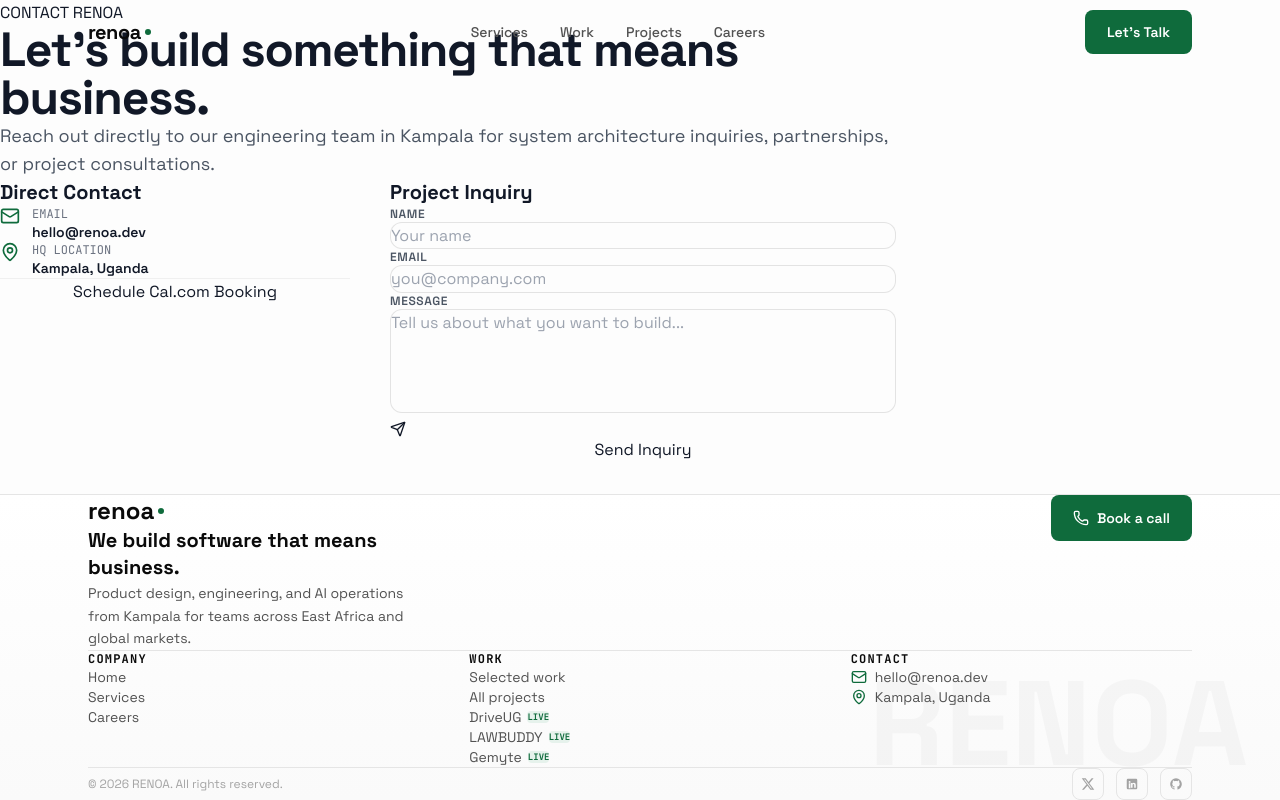
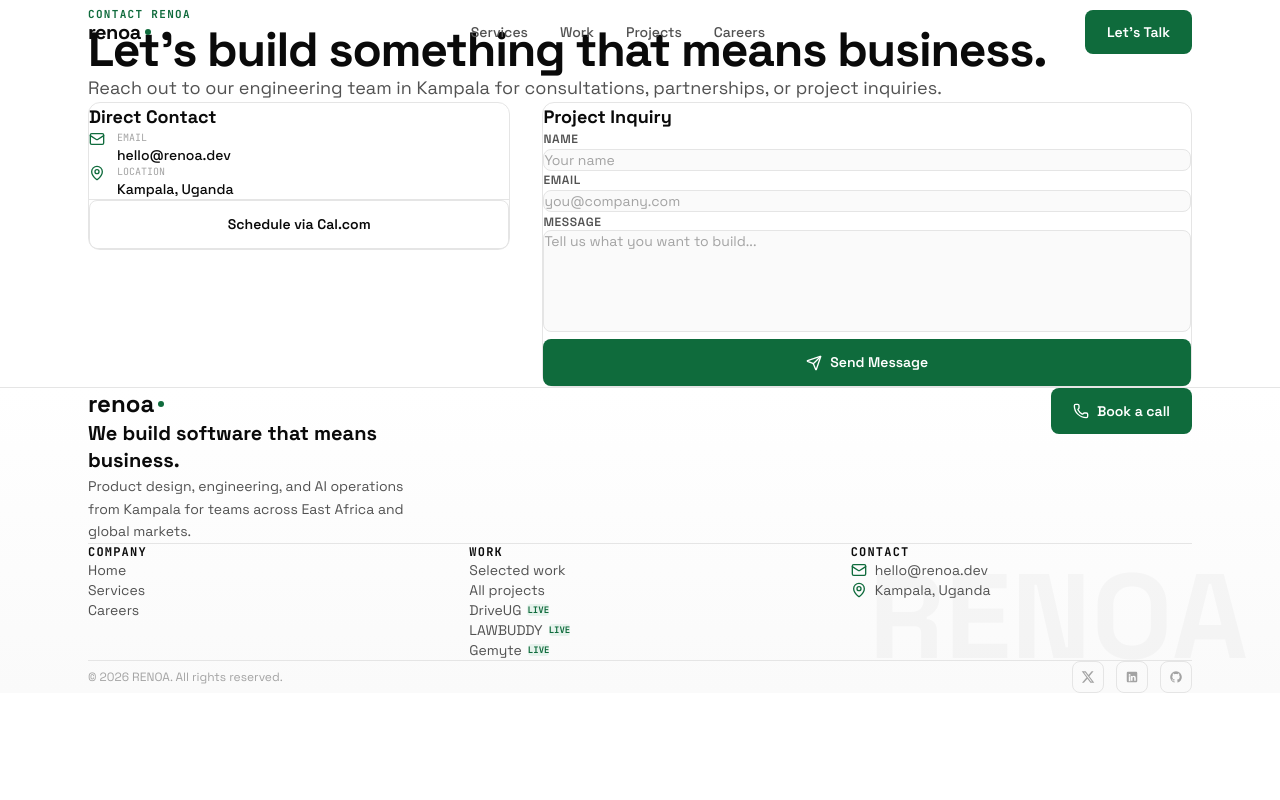
Before and after one commit to Ashelycole1/RENOA, a Next.js app: page /contact in a window 1280 px wide. Built offline with nearby package versions, Linux system fonts and the light colour scheme.

Commit message:
feat(pages): update Contact page with direct contact card and inquiry form

```diff
--- a/src/app/contact/page.tsx
+++ b/src/app/contact/page.tsx
@@ -9,132 +9,102 @@ import { Mail, MapPin, Send, CheckCircle2 } from "lucide-react";
 export default function ContactPage() {
   const [bookingOpen, setBookingOpen] = useState(false);
   const [submitted, setSubmitted] = useState(false);
-  const [form, setForm] = useState({
-    name: "",
-    email: "",
-    type: "Client Project",
-    message: "",
-  });
-
-  const handleSubmit = (e: React.FormEvent) => {
-    e.preventDefault();
-    setSubmitted(true);
-  };
+  const [form, setForm] = useState({ name: "", email: "", message: "" });
 
   return (
-    <div className="min-h-screen bg-[#fdfdfd] text-[#111827] selection:bg-[#0F6B3C] selection:text-white flex flex-col justify-between">
+    <div className="min-h-screen bg-white text-[#0a0a0a]">
       <Nav onOpenBooking={() => setBookingOpen(true)} />
 
       <main className="pt-32 pb-24">
-        <div className="container max-w-4xl">
+        <div className="wrapper max-w-4xl">
           <div className="space-y-3 mb-12">
-            <span className="eyebrow">CONTACT RENOA</span>
-            <h1 className="text-4xl sm:text-5xl font-bold text-[#111827] tracking-tight">
+            <span className="label">Contact RENOA</span>
+            <h1 className="text-5xl font-bold text-[#0a0a0a] tracking-tight">
               Let&apos;s build something that means business.
             </h1>
-            <p className="text-lg text-[#4B5563]">
-              Reach out directly to our engineering team in Kampala for system architecture inquiries, partnerships, or project consultations.
+            <p className="text-lg text-[#525252]">
+              Reach out to our engineering team in Kampala for consultations, partnerships, or project inquiries.
             </p>
           </div>
 
-          <div className="grid grid-cols-1 lg:grid-cols-12 gap-10">
-            {/* Direct Contact Info */}
-            <div className="lg:col-span-5 card-light p-8 space-y-6">
-              <h3 className="text-xl font-bold text-[#111827]">Direct Contact</h3>
-
+          <div className="grid grid-cols-1 lg:grid-cols-5 gap-8">
+            {/* Info column */}
+            <div className="lg:col-span-2 card p-7 space-y-6 h-fit">
+              <h3 className="text-lg font-bold text-[#0a0a0a]">Direct Contact</h3>
               <div className="space-y-4 text-sm">
                 <div className="flex items-start gap-3">
-                  <Mail className="w-5 h-5 text-[#0F6B3C] mt-0.5" />
+                  <Mail className="w-4 h-4 text-[#0F6B3C] mt-0.5 shrink-0" />
                   <div>
-                    <div className="text-xs font-mono text-[#6B7280]">EMAIL</div>
-                    <a href="mailto:hello@renoa.dev" className="text-[#111827] hover:text-[#0F6B3C] font-semibold">
+                    <p className="text-[10px] font-mono text-[#a3a3a3] uppercase mb-0.5">Email</p>
+                    <a href="mailto:hello@renoa.dev" className="font-medium text-[#0a0a0a] hover:text-[#0F6B3C] transition-colors">
                       hello@renoa.dev
                     </a>
                   </div>
                 </div>
-
                 <div className="flex items-start gap-3">
-                  <MapPin className="w-5 h-5 text-[#0F6B3C] mt-0.5" />
+                  <MapPin className="w-4 h-4 text-[#0F6B3C] mt-0.5 shrink-0" />
                   <div>
-                    <div className="text-xs font-mono text-[#6B7280]">HQ LOCATION</div>
-                    <p className="text-[#111827] font-semibold">Kampala, Uganda</p>
+                    <p className="text-[10px] font-mono text-[#a3a3a3] uppercase mb-0.5">Location</p>
+                    <p className="font-medium text-[#0a0a0a]">Kampala, Uganda</p>
                   </div>
                 </div>
               </div>
-
-              <div className="pt-6 border-t border-[#0000000d]">
+              <div className="pt-4 border-t border-[#e5e5e5]">
                 <button
                   onClick={() => setBookingOpen(true)}
-                  className="btn-secondary w-full justify-center"
+                  className="btn btn-outline w-full justify-center"
                 >
-                  Schedule Cal.com Booking
+                  Schedule via Cal.com
                 </button>
               </div>
             </div>
 
-            {/* Form */}
-            <div className="lg:col-span-7 card-light p-8">
+            {/* Form column */}
+            <div className="lg:col-span-3 card p-7">
               {!submitted ? (
-                <form onSubmit={handleSubmit} className="space-y-4">
-                  <h3 className="text-xl font-bold text-[#111827] mb-2">Project Inquiry</h3>
-
+                <form onSubmit={(e) => { e.preventDefault(); setSubmitted(true); }} className="space-y-4">
+                  <h3 className="text-lg font-bold text-[#0a0a0a] mb-2">Project Inquiry</h3>
                   <div>
-                    <label className="block text-xs font-semibold uppercase tracking-wider text-[#4B5563] mb-1">
-                      Name
-                    </label>
+                    <label className="block text-xs font-semibold text-[#525252] mb-1 uppercase tracking-wider">Name</label>
                     <input
-                      type="text"
-                      required
+                      type="text" required
                       placeholder="Your name"
                       value={form.name}
                       onChange={(e) => setForm({ ...form, name: e.target.value })}
-                      className="w-full px-4 py-3 bg-[#fdfdfd] border border-[#0000001a] rounded-xl text-[#111827] placeholder-[#9CA3AF] focus:outline-none focus:border-[#0F6B3C]"
+                      className="w-full px-4 py-2.5 bg-[#fafafa] border border-[#e5e5e5] rounded-lg text-sm text-[#0a0a0a] placeholder-[#a3a3a3] focus:outline-none focus:border-[#0F6B3C] transition-colors"
                     />
                   </div>
-
                   <div>
-                    <label className="block text-xs font-semibold uppercase tracking-wider text-[#4B5563] mb-1">
-                      Email
-                    </label>
+                    <label className="block text-xs font-semibold text-[#525252] mb-1 uppercase tracking-wider">Email</label>
                     <input
-                      type="email"
-                      required
+                      type="email" required
                       placeholder="you@company.com"
                       value={form.email}
                       onChange={(e) => setForm({ ...form, email: e.target.value })}
-                      className="w-full px-4 py-3 bg-[#fdfdfd] border border-[#0000001a] rounded-xl text-[#111827] placeholder-[#9CA3AF] focus:outline-none focus:border-[#0F6B3C]"
+                      className="w-full px-4 py-2.5 bg-[#fafafa] border border-[#e5e5e5] rounded-lg text-sm text-[#0a0a0a] placeholder-[#a3a3a3] focus:outline-none focus:border-[#0F6B3C] transition-colors"
                     />
                   </div>
-
                   <div>
-                    <label className="block text-xs font-semibold uppercase tracking-wider text-[#4B5563] mb-1">
-                      Message
-                    </label>
+                    <label className="block text-xs font-semibold text-[#525252] mb-1 uppercase tracking-wider">Message</label>
                     <textarea
-                      rows={4}
-                      required
-                      placeholder="Tell us about what you want to build..."
+                      rows={5} required
+                      placeholder="Tell us what you want to build..."
                       value={form.message}
                       onChange={(e) => setForm({ ...form, message: e.target.value })}
-                      className="w-full px-4 py-3 bg-[#fdfdfd] border border-[#0000001a] rounded-xl text-[#111827] placeholder-[#9CA3AF] focus:outline-none focus:border-[#0F6B3C] resize-none"
+                      className="w-full px-4 py-2.5 bg-[#fafafa] border border-[#e5e5e5] rounded-lg text-sm text-[#0a0a0a] placeholder-[#a3a3a3] focus:outline-none focus:border-[#0F6B3C] transition-colors resize-none"
                     />
                   </div>
-
-                  <button
-                    type="submit"
-                    className="btn-primary w-full justify-center py-3.5"
-                  >
-                    <Send className="w-4 h-4" />
-                    <span>Send Inquiry</span>
+                  <button type="submit" className="btn btn-fill w-full justify-center">
+                    <Send className="w-4 h-4" /> Send Message
                   </button>
                 </form>
               ) : (
                 <div className="py-12 text-center space-y-4">
-                  <CheckCircle2 className="w-12 h-12 text-[#0F6B3C] mx-auto" />
-                  <h3 className="text-xl font-bold text-[#111827]">Message Sent</h3>
-                  <p className="text-sm text-[#4B5563]">
-                    Thank you! The RENOA team will respond within 24 hours.
-                  </p>
+                  <div className="w-14 h-14 bg-[#E6F2EC] rounded-full flex items-center justify-center mx-auto">
+                    <CheckCircle2 className="w-7 h-7 text-[#0F6B3C]" />
+                  </div>
+                  <h3 className="text-xl font-bold text-[#0a0a0a]">Message sent!</h3>
+                  <p className="text-sm text-[#525252]">The RENOA team will respond within 24 hours.</p>
                 </div>
               )}
             </div>
```
